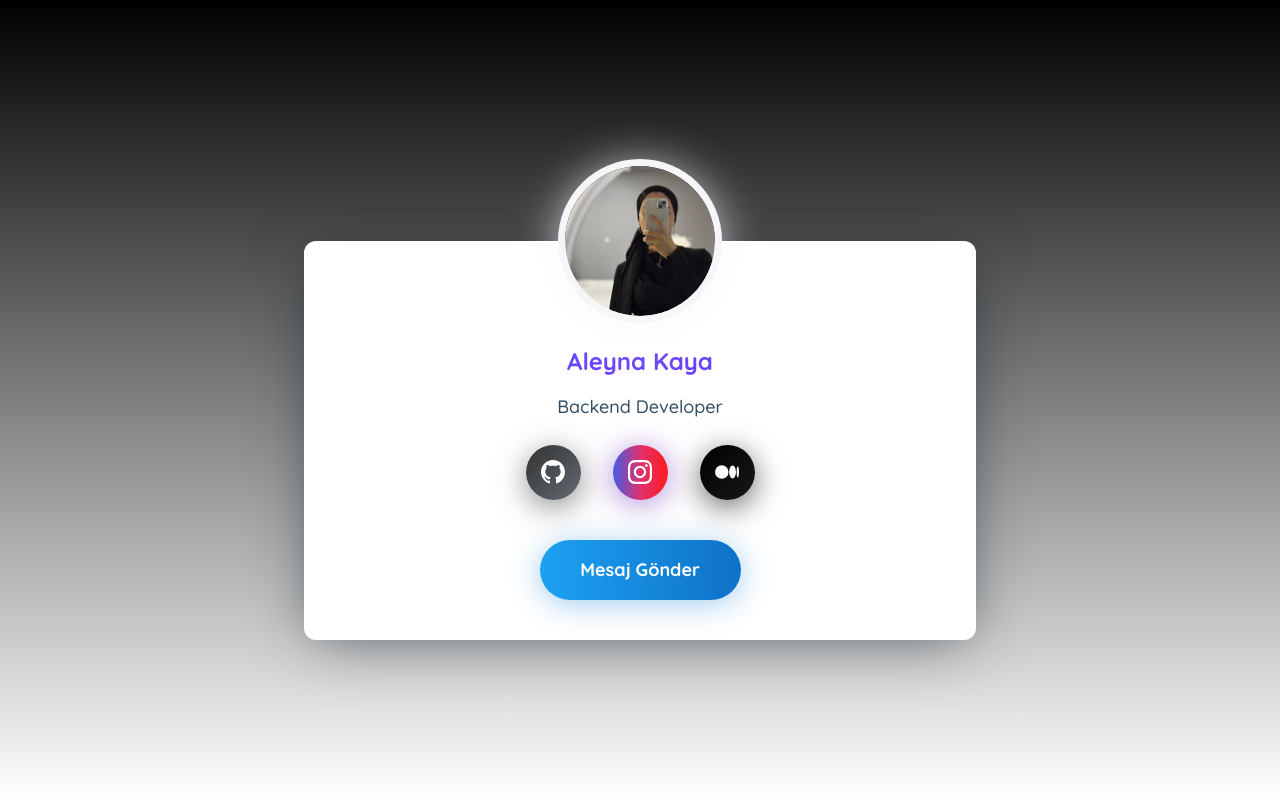
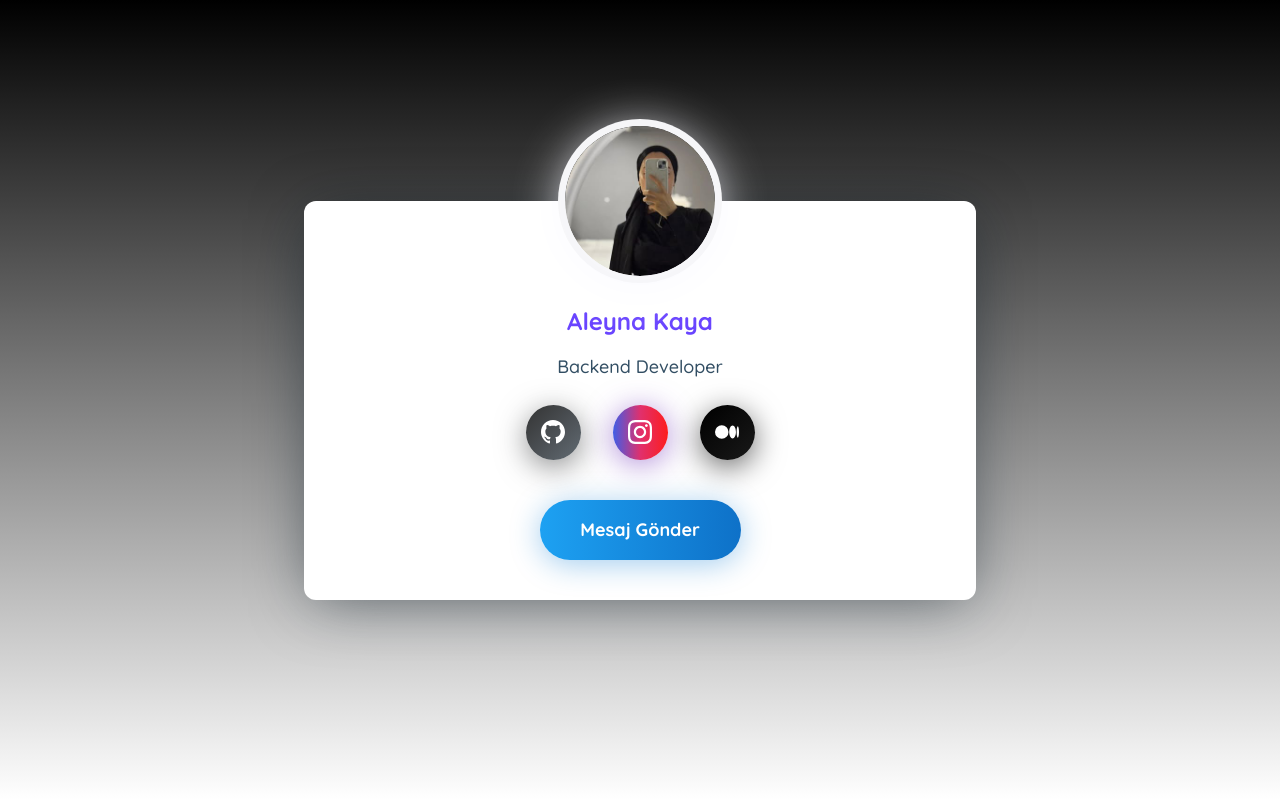
Before and after one commit to AleyDev/ProfileCard, a React (Vite) app: page / in a window 1280 px wide. Built offline with nearby package versions, Linux system fonts and the light colour scheme.

Commit message:
style: adjust padding and margin in App component for better layout consistency

```diff
--- a/src/App.jsx
+++ b/src/App.jsx
@@ -2,7 +2,7 @@ import ProfileCard from './components/ProfileCard'
 
 function App() {
   return (
-    <div className="min-h-screen bg-gradient-to-b from-black to-white flex items-center justify-center p-4 pt-24">
+    <div className="min-h-screen bg-gradient-to-b from-black to-white flex items-center justify-center p-5 pt-25">
       <ProfileCard />
     </div>
   )
```
